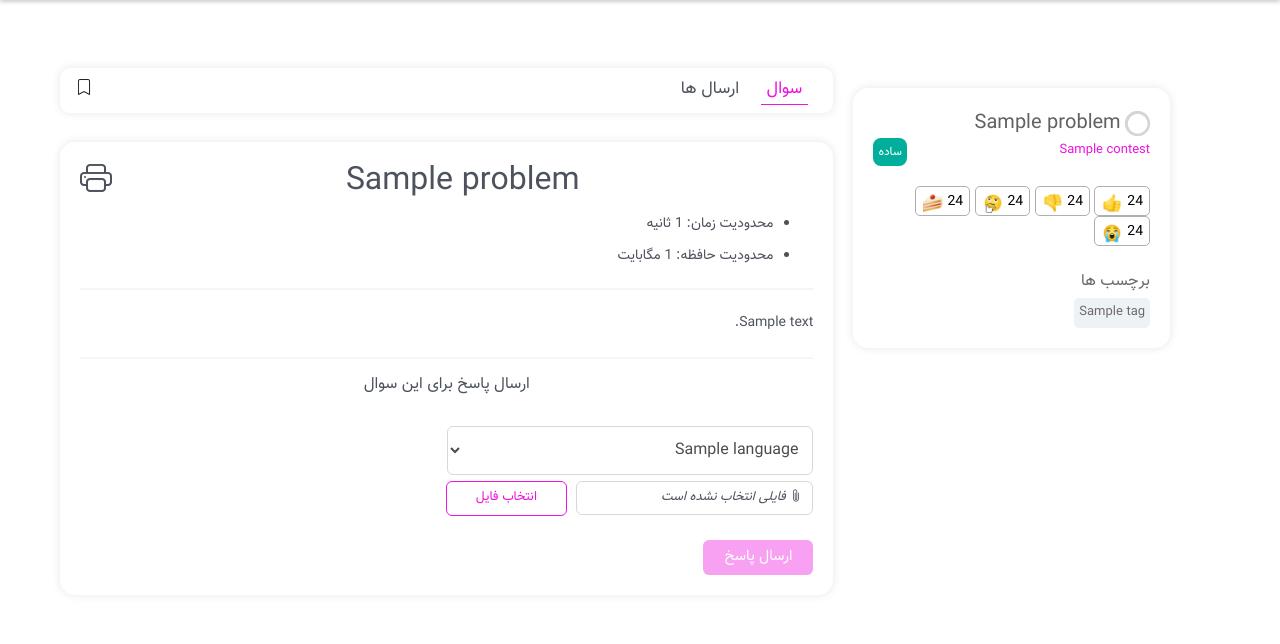
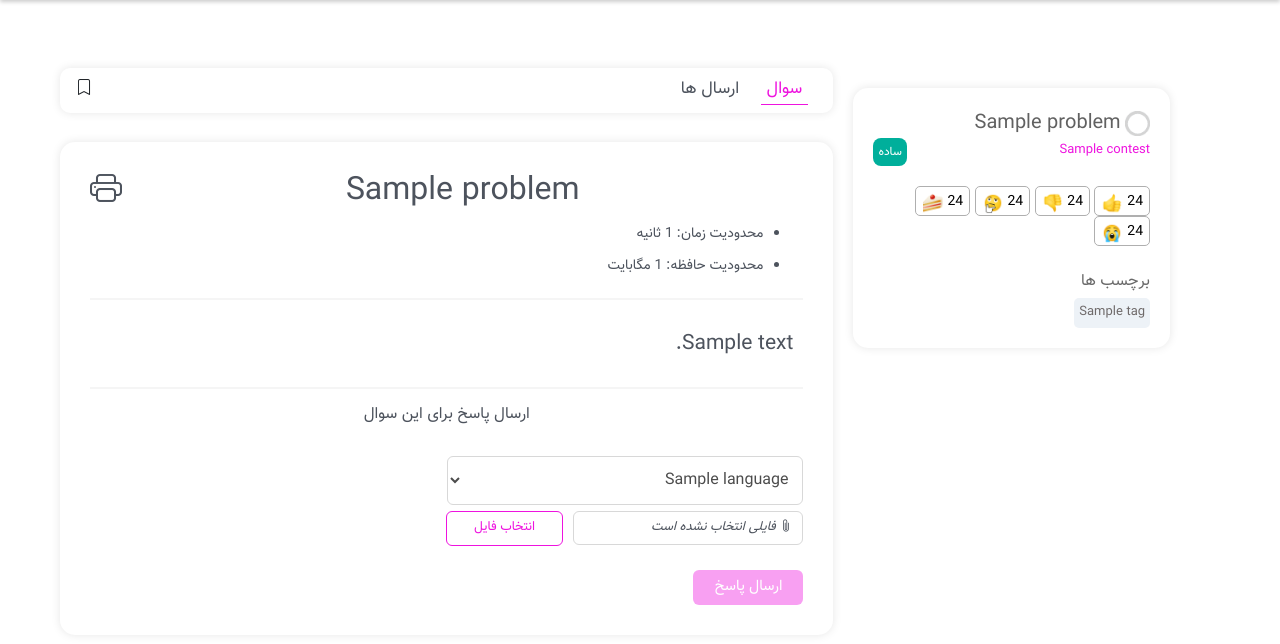
Before and after one commit to ali-hv/upcode, a Django app: page /problemset/1 in a window 1280 px wide. Shown: the part 70-714 px from the top of the page. Run offline with Django 5.2, Linux system fonts and the light colour scheme; tables that the repository leaves empty hold one stand-in row (values such as "Sample post").

Commit message:
fix(problem): increase problem detail font size

```diff
--- a/volumes/static/contests/contest_problems.css
+++ b/volumes/static/contests/contest_problems.css
@@ -129,7 +129,8 @@
 
 .tabcontent p {
     line-height: 35px;
-    font-size: 14px;
+    font-size: 21px;
+    padding: 10px;
 }
 
 .tabcontent ul {
--- a/volumes/static/problemset/css/problem.css
+++ b/volumes/static/problemset/css/problem.css
@@ -13,7 +13,7 @@
 
 .tabcontent {
     margin-top: 20px;
-    padding: 20px;
+    padding: 30px;
     background-color: #fff;
     border-radius: 15px;
     box-shadow: 0 0 10px rgba(0, 0, 0, 0.1);
@@ -26,7 +26,8 @@
 
 .tabcontent p {
     line-height: 35px;
-    font-size: 14px;
+    font-size: 21px;
+    padding: 10px;
 }
 
 .tabcontent ul {
@@ -162,7 +163,7 @@ progress::-webkit-progress-bar {
     background-color: white;
     z-index: 1002;
     box-shadow: 0 0 10px rgba(0, 0, 0, 0.4);
-    overflow: auto;"
+    overflow: auto;
 }
 
 .close-judge-result, .close-source-code {
```
